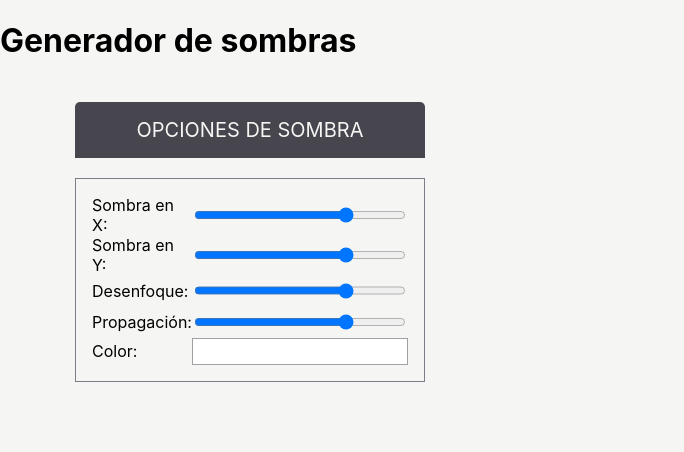
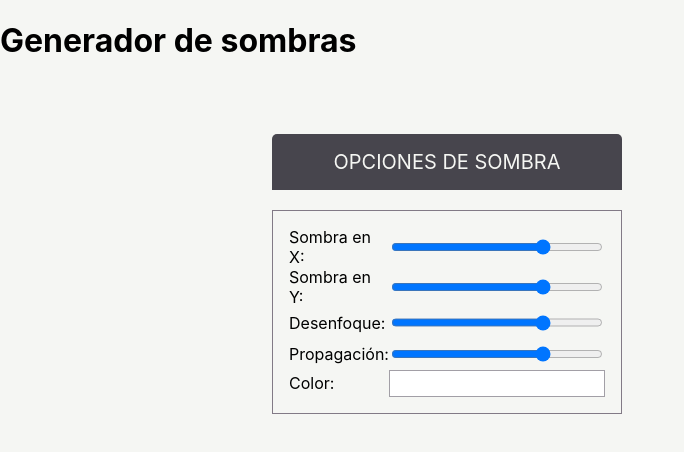
Before and after one commit to Ancient-R/Generador-box-shadow, a React (Create React App) app: page / in a window 1280 px wide. Shown: the top 452 px of the page, without its empty margins (0-684 px from the left). Built offline with nearby package versions, Linux system fonts and the light colour scheme.

Commit message:
dando estilos a los componentes

```diff
--- a/src/index.css
+++ b/src/index.css
@@ -17,6 +17,19 @@ body {
     'Ubuntu', 'Cantarell', 'Fira Sans', 'Droid Sans', 'Helvetica Neue',
     sans-serif;
     background-color: var(--primary-color);
+}
+
+/* Estilos al container en App.js */
+.container{
+  display: flex;
+  justify-content: space-between;
+  align-items: center;
+  flex-wrap: wrap;
+  /* background-color: var(--secondary-color); */
+  padding: 2rem;
+  width: 800px;
+  margin-left: auto;
+  margin-right: auto;
 }
 
 /* Estilos del Generator.js */
@@ -66,3 +79,24 @@ body {
   outline: none;
   flex: 1;
 }
+
+
+/* Estilos del Rectangle.js */
+
+.figure{
+  background-color: var(--secondary-color);
+  width: 250px;
+  height: 250px;
+}
+
+.figure--rectangle{
+  width: 300px;
+  height: 200px;
+}
+
+/* Estilos del Circle.js */
+.figure--circle{
+  border-radius: 50%;
+}
+
+/* Estilos del Square.js */
```
